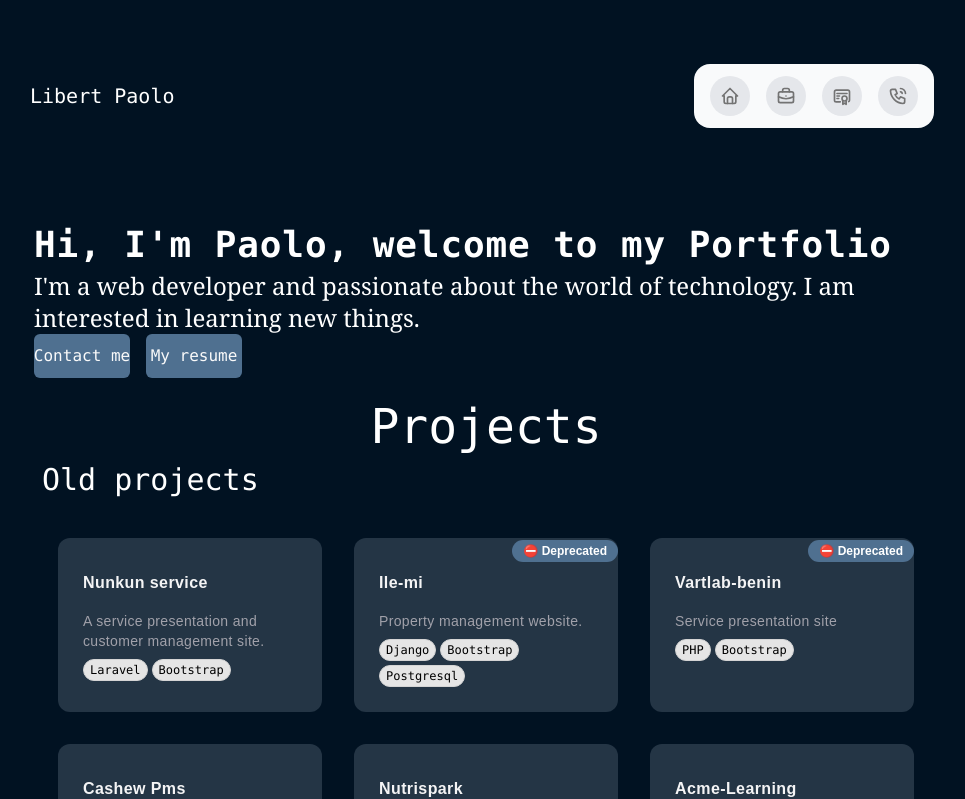
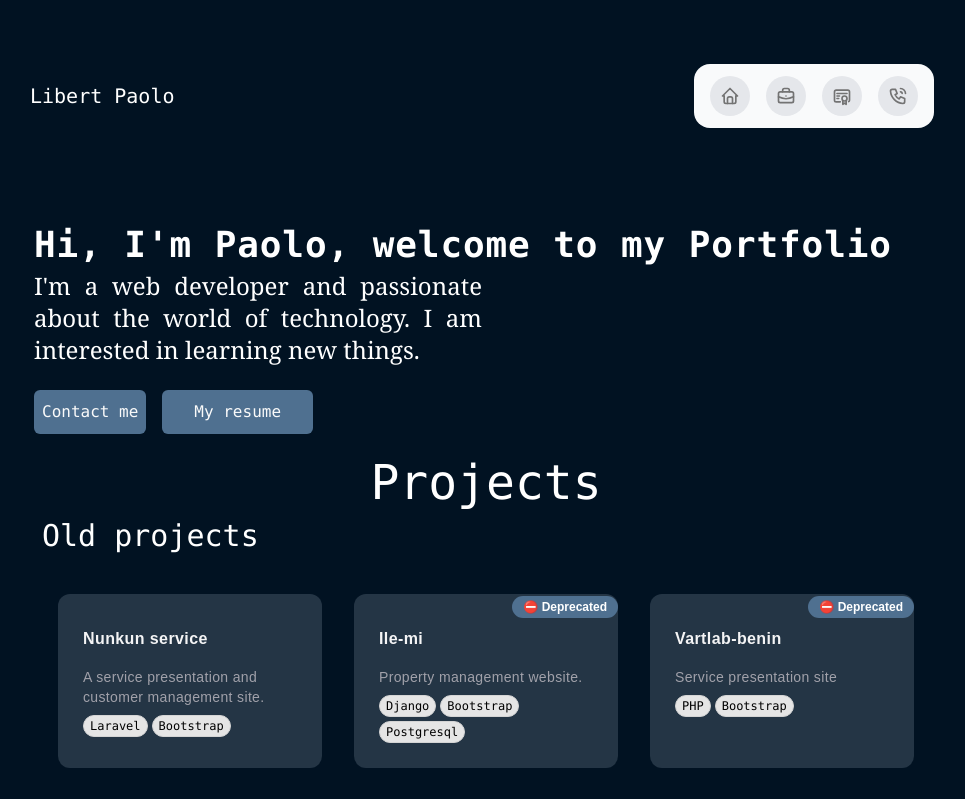
Before and after one commit to Paololibert/portfolio, a Next.js app: page / in a window 1280 px wide. Shown: the top 799 px of the page, without its empty margins (158-1123 px from the left). Built offline with nearby package versions, Linux system fonts and the light colour scheme.

Commit message:
correction hero

```diff
--- a/src/app/_components/hero.tsx
+++ b/src/app/_components/hero.tsx
@@ -7,21 +7,23 @@ export default function Hero() {
 
   return (
     <section id="home" className="flex justify-center w-full p-3">
-      <div className="flex flex-col w-full">
-        <h1>
-          <TextGenerateEffect words={myName} />
-        </h1>
-        <p className="font-serif text-2xl text-white">
-          I'm a web developer and passionate about the world of technology. I am interested in learning new things.
-        </p>
-        <div className="flex space-x-4"> {/* Utilise un conteneur flex pour espacer les boutons */}
+      <div className="flex flex-col w-full items-center sm:items-start text-center sm:text-left">
+        <div className="flex flex-col items-center sm:items-start mb-6">
+          <h1 className="text-3xl sm:text-4xl font-bold">
+            <TextGenerateEffect words={myName} />
+          </h1>
+          <p className="font-serif text-2xl text-white max-w-md text-justify">
+            I'm a web developer and passionate about the world of technology. I am interested in learning new things.
+          </p>
+        </div>
+        <div className="flex justify-center sm:justify-start space-x-4">
           <Link href="#contact">
-            <Button className="text-base font-mono w-24 p-2 bg-[#4f7090] hover:bg-[#243545]" size={"lg"}>
+            <Button className="text-base font-mono w-26 p-2 bg-[#4f7090] hover:bg-[#243545]" size={"lg"}>
               Contact me
             </Button>
           </Link>
-          <Link href="/SINZOGAN-Libert-Paolo-A.pdf" target="_blank" >
-            <Button className="text-base font-mono w-24   bg-[#4f7090] hover:bg-[#243545]" size={"lg"}>
+          <Link href="/SINZOGAN-Libert-Paolo-A.pdf" target="_blank">
+            <Button className="text-base font-mono w-26 bg-[#4f7090] hover:bg-[#243545]" size={"lg"}>
               My resume
             </Button>
           </Link>
```
